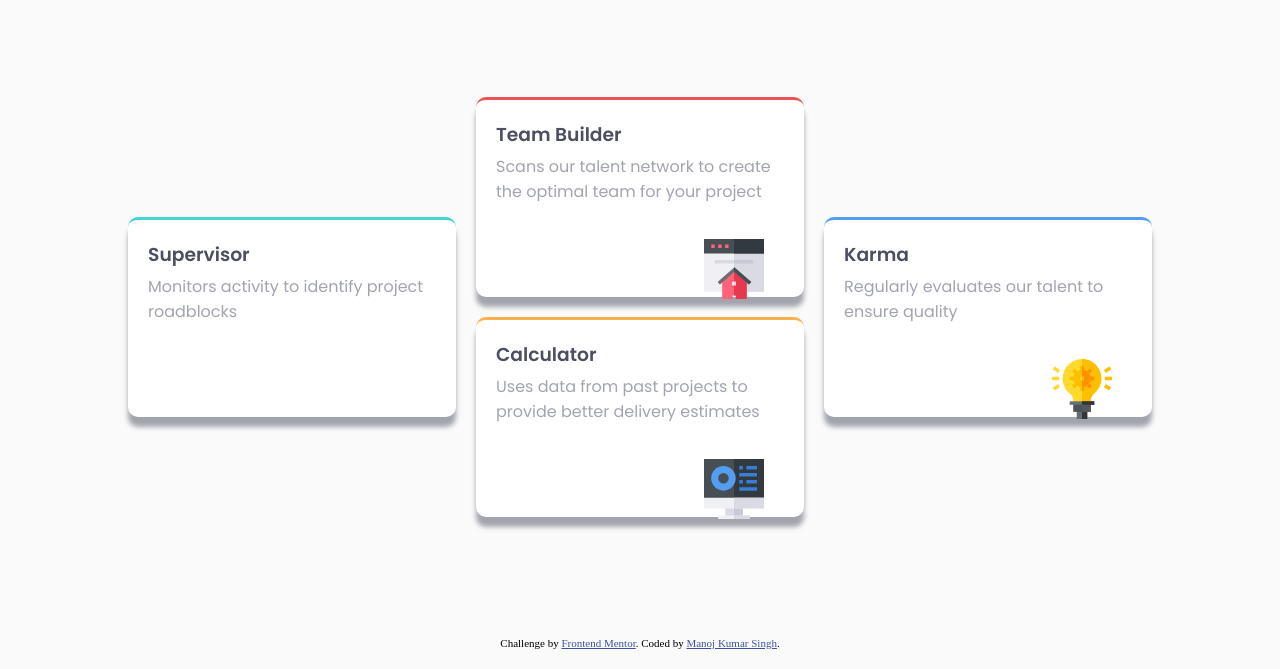
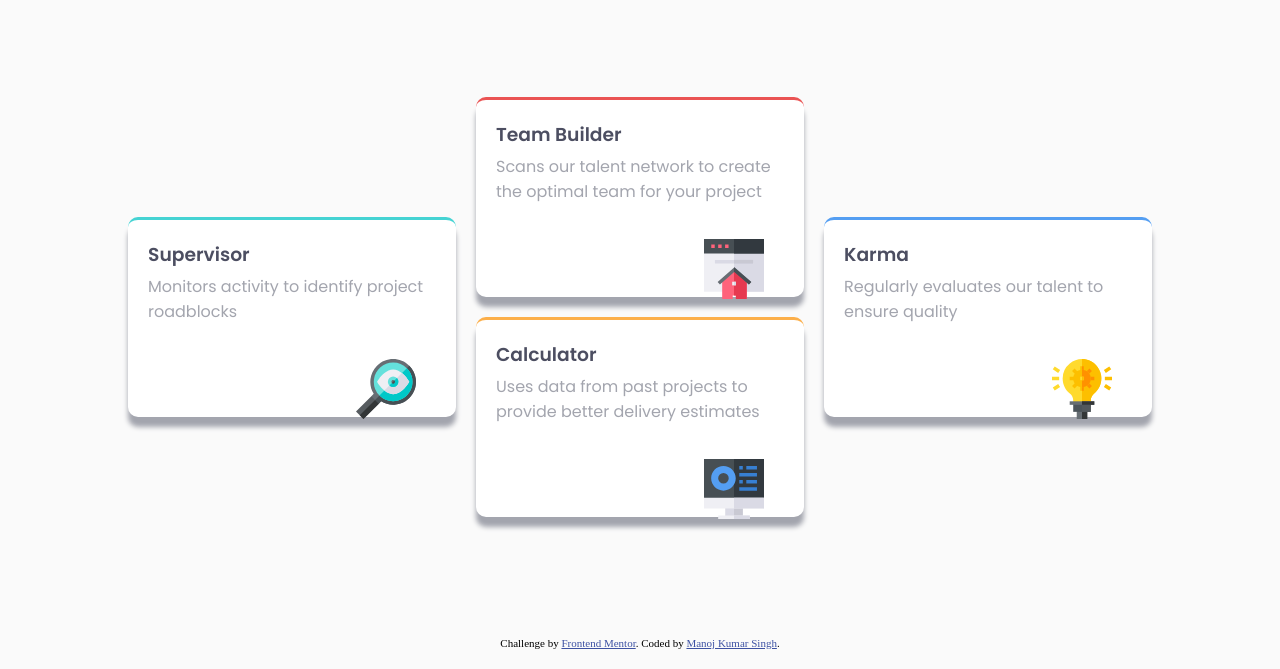
Before and after one commit to manojks092/FourCard-5, a plain HTML site: page index.html in a window 1280 px wide. Shown: the part 131-800 px from the top of the page. Drawn offline with Linux system fonts and the light colour scheme; the site is published under a folder, as on GitHub Pages, so addresses that start at the root find nothing.

Commit message:
Update index.html

```diff
--- a/index.html
+++ b/index.html
@@ -27,7 +27,7 @@
         <section class="cardSection card1">
           <h3 class="cardHeading">Supervisor</h3>
           <p class="description">Monitors activity to identify project roadblocks</p>
-          <img class="image" src="/images/icon-supervisor.svg" alt="">
+          <img class="image" src="images/icon-supervisor.svg" alt="">
         </section>
         <section class="cardSection card2">
           <h3 class="cardHeading">Team Builder</h3>
```
